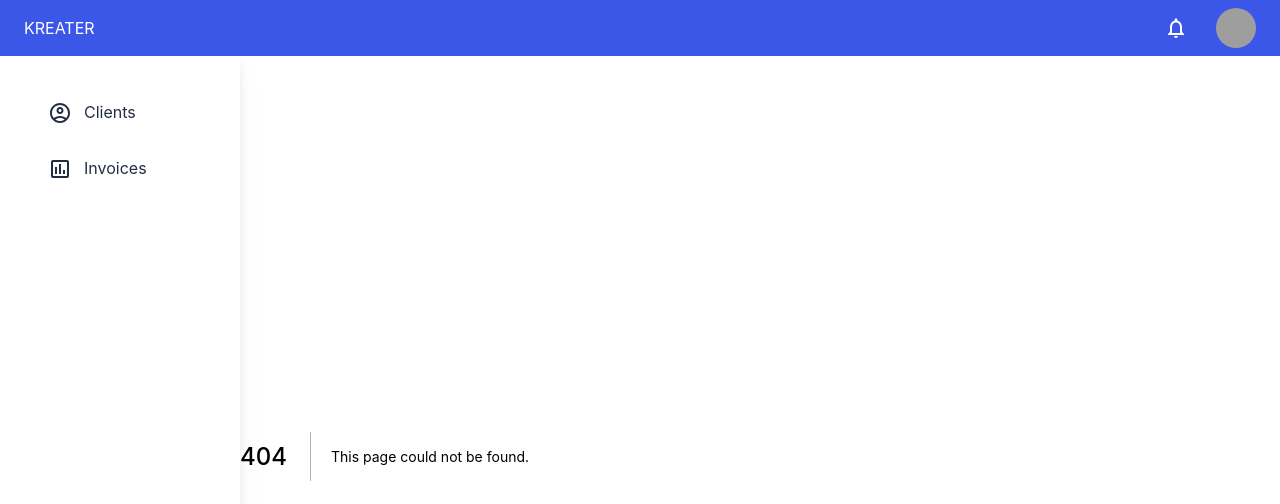
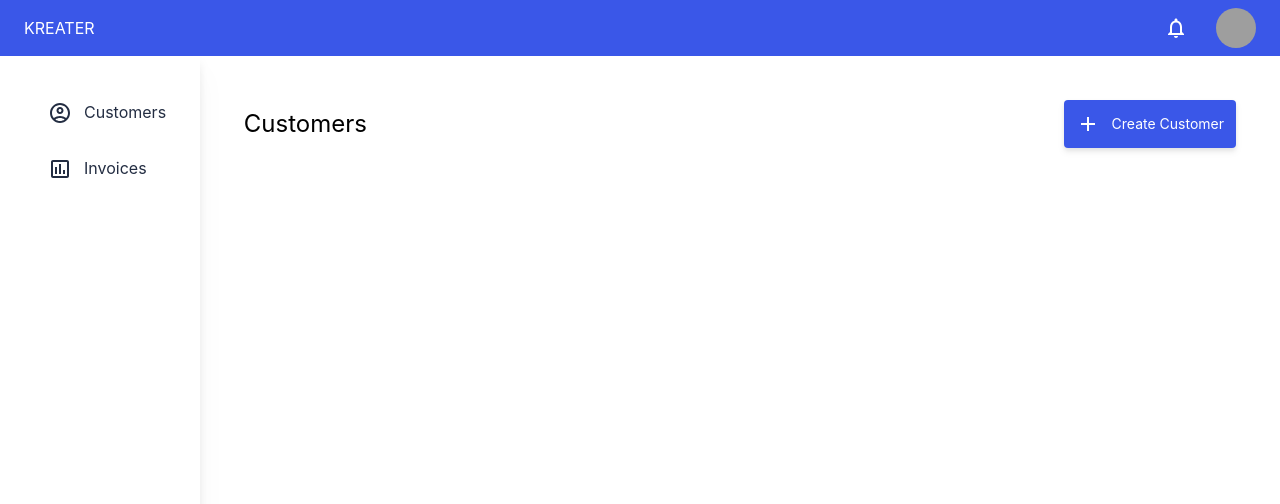
Before and after one commit to maxisusi/nvs, a Next.js app in the folder client/: page /customer in a window 1280 px wide. Before the commit this address had no page. Shown: the top 504 px of the page. Built offline with nearby package versions, Linux system fonts and the light colour scheme; grey boxes are pictures that could not be loaded.

Commit message:
Button component created

```diff
--- /dev/null
+++ b/client/components/button/Button.tsx
@@ -0,0 +1,18 @@
+import React from 'react';
+
+type Props = {
+  text: string;
+  variant?: string;
+  icon?: any;
+};
+
+const Button = (props: Props) => {
+  return (
+    <button className='bg-skin-fill text-skin-white p-3 rounded text-sm hover:bg-skin-btnHover drop-shadow-md flex gap-3 items-center'>
+      {props.icon && props.icon}
+      {props.text}
+    </button>
+  );
+};
+
+export default Button;
--- a/client/components/menu/MenuBar.tsx
+++ b/client/components/menu/MenuBar.tsx
@@ -6,9 +6,9 @@ import { useRouter } from 'next/router';
 const menu = [
   {
     id: 0,
-    name: 'clients',
+    name: 'customers',
     icon: <AccountCircleOutlinedIcon />,
-    link: `/client`,
+    link: `/customer`,
     active: false,
   },
   {
--- a/client/pages/_app.tsx
+++ b/client/pages/_app.tsx
@@ -5,7 +5,9 @@ import Layout from '../widgets/layout/Layout';
 function MyApp({ Component, pageProps }: AppProps) {
   return (
     <Layout>
-      <Component {...pageProps} />
+      <div className='w-full  p-11'>
+        <Component {...pageProps} />
+      </div>
     </Layout>
   );
 }
--- a/client/pages/client.tsx
+++ /dev/null
@@ -1,7 +0,0 @@
-import type { NextPage } from 'next';
-
-const Client: NextPage = () => {
-  return <>Client Page</>;
-};
-
-export default Client;
--- /dev/null
+++ b/client/pages/customer.tsx
@@ -0,0 +1,16 @@
+import type { NextPage } from 'next';
+import Button from '../components/button/Button';
+import AddIcon from '@mui/icons-material/Add';
+
+const Customer: NextPage = () => {
+  return (
+    <>
+      <div className='flex items-center justify-between'>
+        <h1 className='text-2xl'>Customers</h1>
+        <Button icon={<AddIcon />} text='Create Customer' />
+      </div>
+    </>
+  );
+};
+
+export default Customer;
--- a/client/styles/globals.css
+++ b/client/styles/globals.css
@@ -13,6 +13,7 @@
     --color-white-fill: #adb5bd;
     --color-fill: #3a57e8;
     --color-menu-over: #e0edff;
+    --color-button-hover: #2e46ba;
   }
 }
 
--- a/client/tailwind.config.js
+++ b/client/tailwind.config.js
@@ -21,6 +21,7 @@ module.exports = {
           light: 'var(--color-lightGray-fill)',
           white: 'var(--color-white-fil)',
           hover: 'var(--color-menu-over)',
+          btnHover: 'var(--color-button-hover)',
         },
       },
     },
--- a/client/widgets/layout/Layout.tsx
+++ b/client/widgets/layout/Layout.tsx
@@ -12,7 +12,7 @@ const Layout = (props: Props) => {
       <Header />
       <div className='flex w-screen h-screen '>
         <MenuBar />
-        <div className='p-14'>{props.children}</div>
+        {props.children}
       </div>
     </>
   );
```
